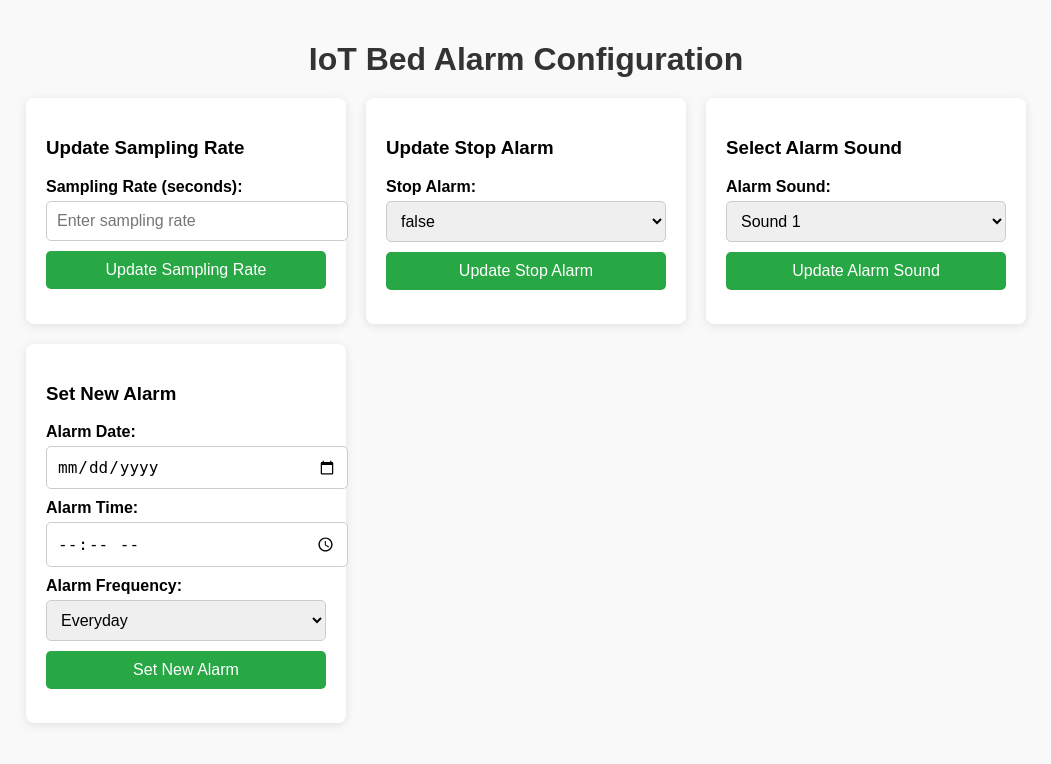
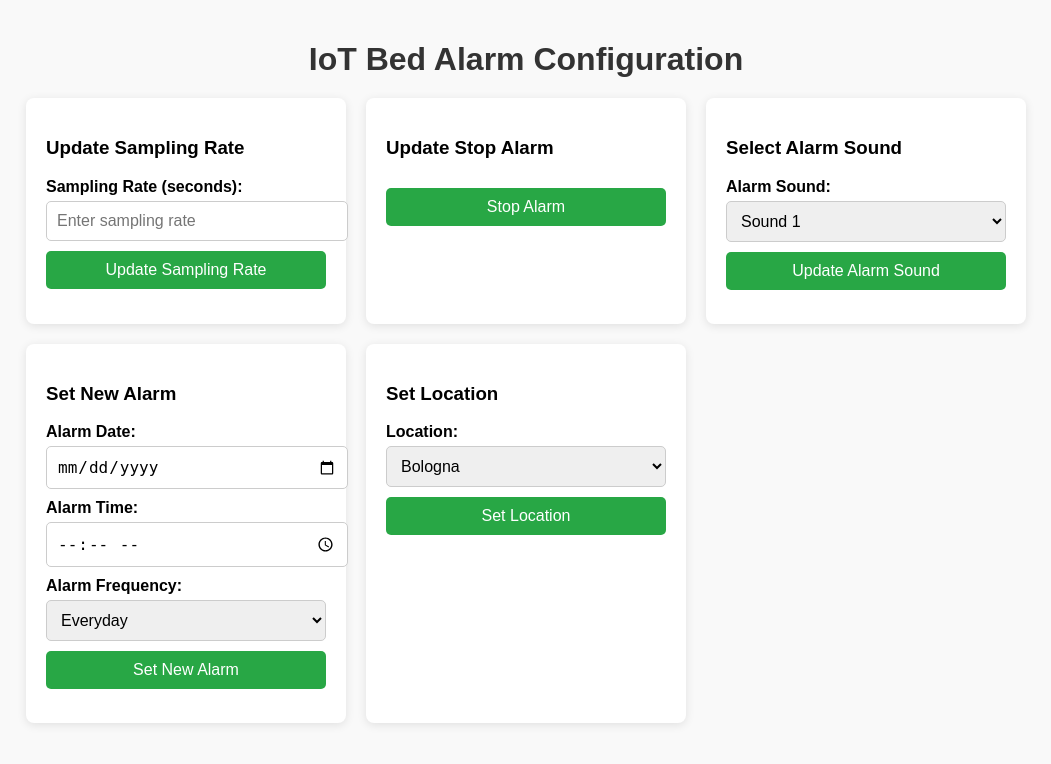
Before and after one commit to AndreaAccornero/IotAlarmSystem, a Flask app: page / in a window 1280 px wide. Shown: the top 764 px of the page, without its empty margins (114-1165 px from the left). Run offline with Flask 3, Linux system fonts and the light colour scheme.

Commit message:
Weather-based alarm implemented
openweathermap api used

```diff
--- a/proxy.py
+++ b/proxy.py
@@ -25,7 +25,7 @@ mqtt_topic_alarm_sound = "iot/bed_alarm/alarm_sound"  # Corretto il nome della v
 
 # Nuovi topic MQTT per il nuovo allarme e la location
 mqtt_topic_new_alarm = "iot/bed_alarm/new_alarm"
-mqtt_topic_location = "iot/bed_alarm/location"
+mqtt_topic_location = "iot/bed_alarm/location_alarm"
 
 # Variabili globali
 sampling_rate = 15  # Intervallo tra le letture consecutive
--- a/templates/index.html
+++ b/templates/index.html
@@ -83,13 +83,8 @@
         <!-- Update Stop Alarm -->
         <form id="stopAlarmForm">
             <h3>Update Stop Alarm</h3>
-            <label for="stop_alarm">Stop Alarm:</label>
-            <select id="stop_alarm" name="stop_alarm">
-                <option value="false">false</option>
-                <option value="true">true</option>
-            </select>
-            <button type="button" onclick="updateStopAlarm()">Update Stop Alarm</button>
-            <p id="stopAlarmResponse"></p>
+            <button type="button" onclick="updateStopAlarm('true')">Stop Alarm</button>
+            <!-- <p id="stopAlarmResponse"></p> -->
         </form>
 
         <!-- Select Alarm Sound -->
@@ -130,6 +125,50 @@
             <button type="button" onclick="setNewAlarm()">Set New Alarm</button>
             <p id="newAlarmResponse"></p>
         </form>
+
+        <!-- Set Location -->
+        <form id="locationForm">
+            <h3>Set Location</h3>
+            <label for="location">Location:</label>
+            <select id="location" name="location" required>
+            <option value="bologna">Bologna</option>
+            <option value="messina">Messina</option>
+            <option value="savona">Savona</option>
+            <option value="milano">Milano</option>
+            <option value="roma">Roma</option>
+            <option value="paris">Paris</option>
+            <option value="london">London</option>
+            <option value="new_york">New York</option>
+            <option value="los_angeles">Los Angeles</option>
+            <option value="chicago">Chicago</option>
+            <option value="miami">Miami</option>
+            <option value="other">Other</option>
+            </select>
+            <label for="other_location" id="otherLocationLabel" style="display:none;">Specify Location:</label>
+            <input type="text" id="other_location" name="other_location" style="display:none;" placeholder="Enter location">
+            <button type="button" onclick="setLocation()">Set Location</button>
+            <p id="locationResponse"></p>
+        </form>
+
+        <script>
+            document.getElementById('location').addEventListener('change', function() {
+            if (this.value === 'other') {
+                document.getElementById('other_location').style.display = 'block';
+                document.getElementById('otherLocationLabel').style.display = 'block';
+            } else {
+                document.getElementById('other_location').style.display = 'none';
+                document.getElementById('otherLocationLabel').style.display = 'none';
+            }
+            });
+
+            function setLocation() {
+            let location = document.getElementById("location").value;
+            if (location === 'other') {
+                location = document.getElementById("other_location").value;
+            }
+            sendPostRequest('/set_alarm_location', { location: location }, "locationResponse");
+            }
+        </script>
     </div>
 
     <script>
@@ -153,8 +192,8 @@
             sendPostRequest('/update_sampling_rate', { sampling_rate: samplingRate }, "samplingRateResponse");
         }
 
-        function updateStopAlarm() {
-            let stopAlarm = document.getElementById("stop_alarm").value;
+        function updateStopAlarm(stopAlarm) {
+            // let stopAlarm = document.getElementById("stop_alarm").value;
             sendPostRequest('/update_stop_alarm', { stop_alarm: stopAlarm }, "stopAlarmResponse");
         }
 
```
Also changed, not shown: 1 other file.
